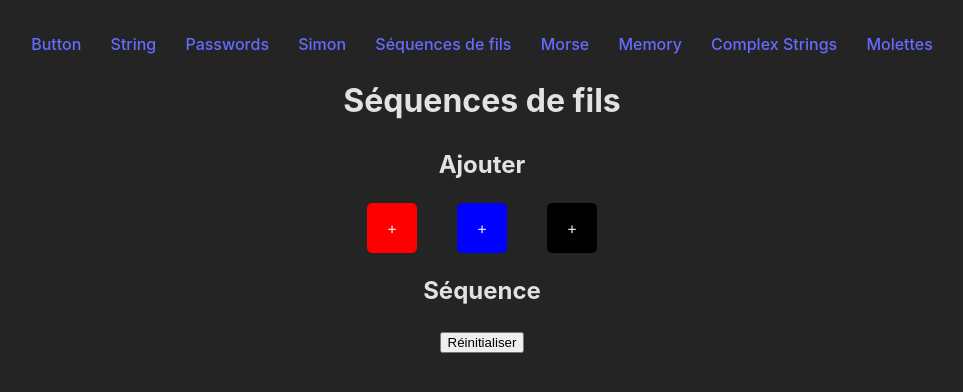
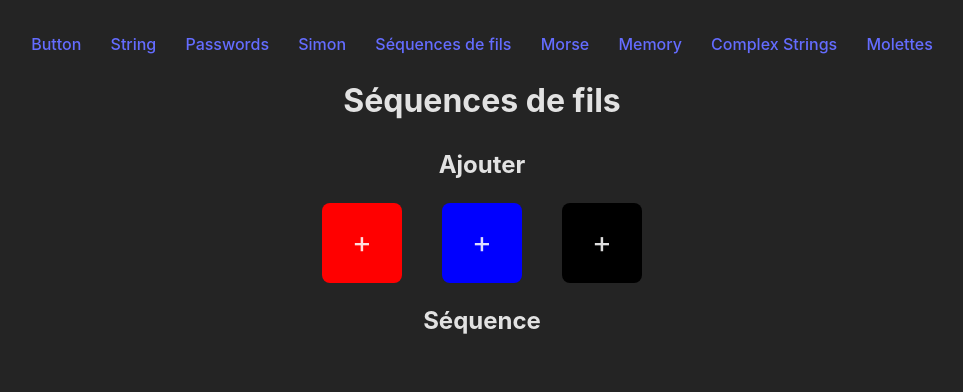
Before and after one commit to ThomasLaforge/ktane-pwa, a React (Vite) app: page /sequence-fils-game in a window 1280 px wide. Shown: the top 392 px of the page, without its empty margins (158-1121 px from the left). Built offline with nearby package versions, Linux system fonts and the light colour scheme.

Commit message:
improve spacing sequence game

```diff
--- a/src/routes/SequenceFilsGame.tsx
+++ b/src/routes/SequenceFilsGame.tsx
@@ -104,7 +104,9 @@ export default function SequenceFilsGame() {
             </div>
           ))
           .reverse()}
-        <button onClick={() => setSequence([])}>Réinitialiser</button>
+        {sequence.length > 0 && (
+          <button onClick={() => setSequence([])}>Réinitialiser</button>
+        )}
       </div>
     </div>
   );
--- a/src/styles/_sequence.scss
+++ b/src/styles/_sequence.scss
@@ -12,8 +12,9 @@
       align-items: center;
       margin-inline: 20px;
       border-radius: 10%;
-      height: 50px;
-      width: 50px;
+      height: 80px;
+      width: 80px;
+      font-size: 30px;
       cursor: pointer;
     }
   }
@@ -25,17 +26,21 @@
     margin-block: 20px;
 
     .sequence-number {
-      width: 20%;
+      width: 15%;
+      font-size: 17px;
     }
 
     .sequence-color {
-      width: 50px;
-      height: 50px;
+      width: 80px;
+      height: 80px;
       border-radius: 10%;
     }
 
     .to-do {
       flex: 1;
+      padding: 1em;
+      text-align: left;
+      font-size: 17px;
     }
   }
 }
```
